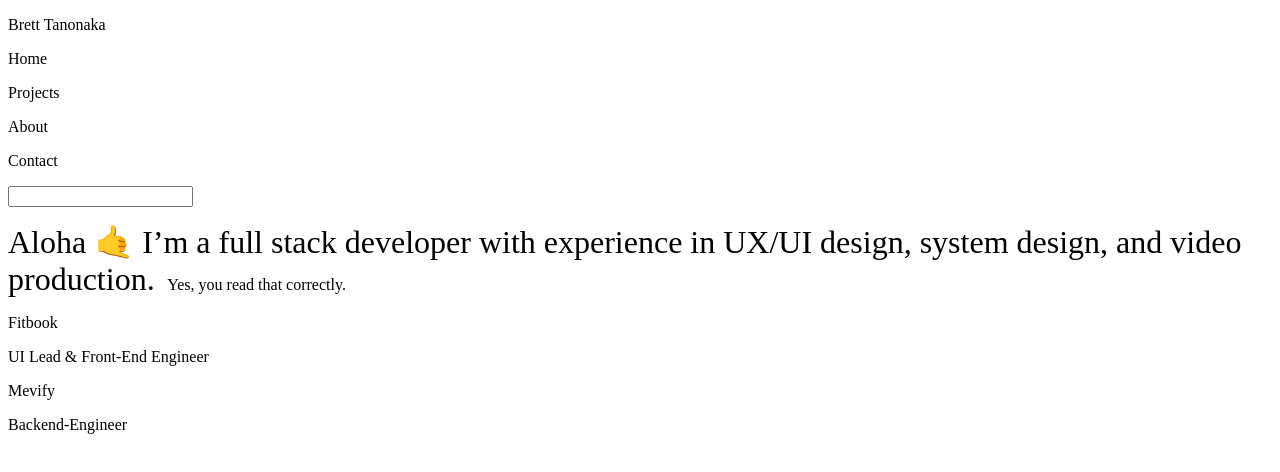
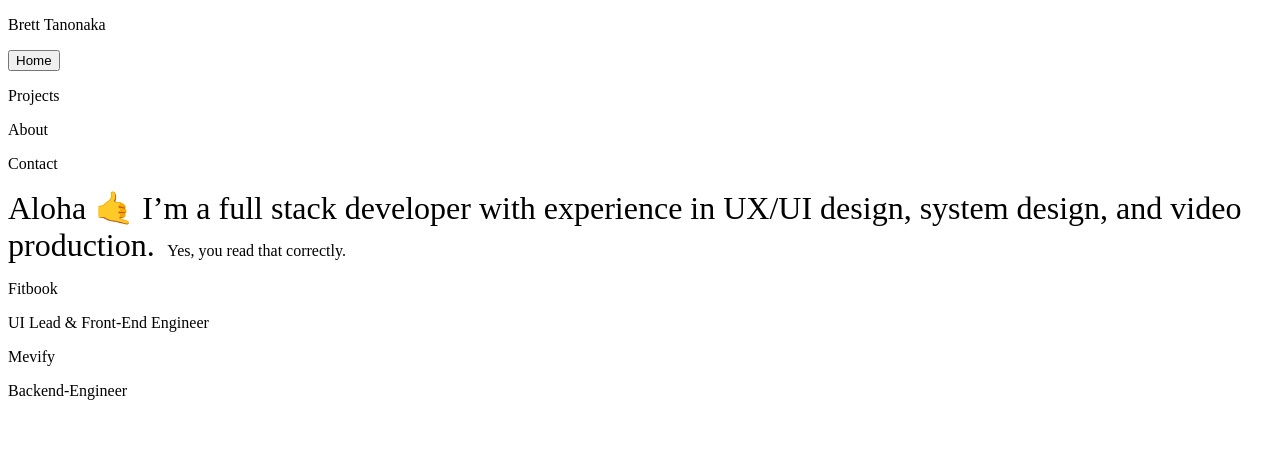
Before and after one commit to B-Tanonaka/bretttanonaka.com, a React app: page / in a window 1280 px wide. Shown: the top 472 px of the page. Built offline with nearby package versions, Linux system fonts and the light colour scheme; the HTML template or start-up script is replaced by a standard one.

Commit message:
Changed Home to input button to enable onClick

```diff
--- a/client/src/components/Navbar.tsx
+++ b/client/src/components/Navbar.tsx
@@ -2,26 +2,28 @@ import React, { useState } from 'react';
 
 export default function Navbar() {
   type Toggle = number;
+  type Event = React.MouseEvent;
   const [navbarToggle, setNavbarToggle] = useState<Toggle>(0);
 
-  const handleClick = (e: React.MouseEvent<HTMLButtonElement>, page: number) => {
+  const handleClick = (e: Event, page: number) => {
     e.preventDefault();
     setNavbarToggle(page);
-    console.log(navbarToggle);
+    console.log('navbarToggleInside: ', navbarToggle);
   };
+
+  console.log('navbarToggleOutside: ', navbarToggle);
 
   return (
     <div className="navbar-container">
       <p className="navbar-name">Brett Tanonaka</p>
       <div className="navbar-base">
         <div className="navbar-sections">
-          <p className="navbar-text" onClick={handleClick}>Home</p>
-          <p className="navbar-text" onClick={handleClick}>Projects</p>
+          <input type="button" value="Home" className="navbar-text" onClick={(e: Event) => handleClick(e, 0)} />
+          <p className="navbar-text">Projects</p>
           <p className="navbar-text">About</p>
           <p className="navbar-text">Contact</p>
         </div>
         <label className="navbar-switch">
-          <input type="navbar-checkbox" />
           <span className="navbar-slider" />
         </label>
       </div>
```
Also changed, not shown: 4 other files (tests, documents, lock files or other folders).
